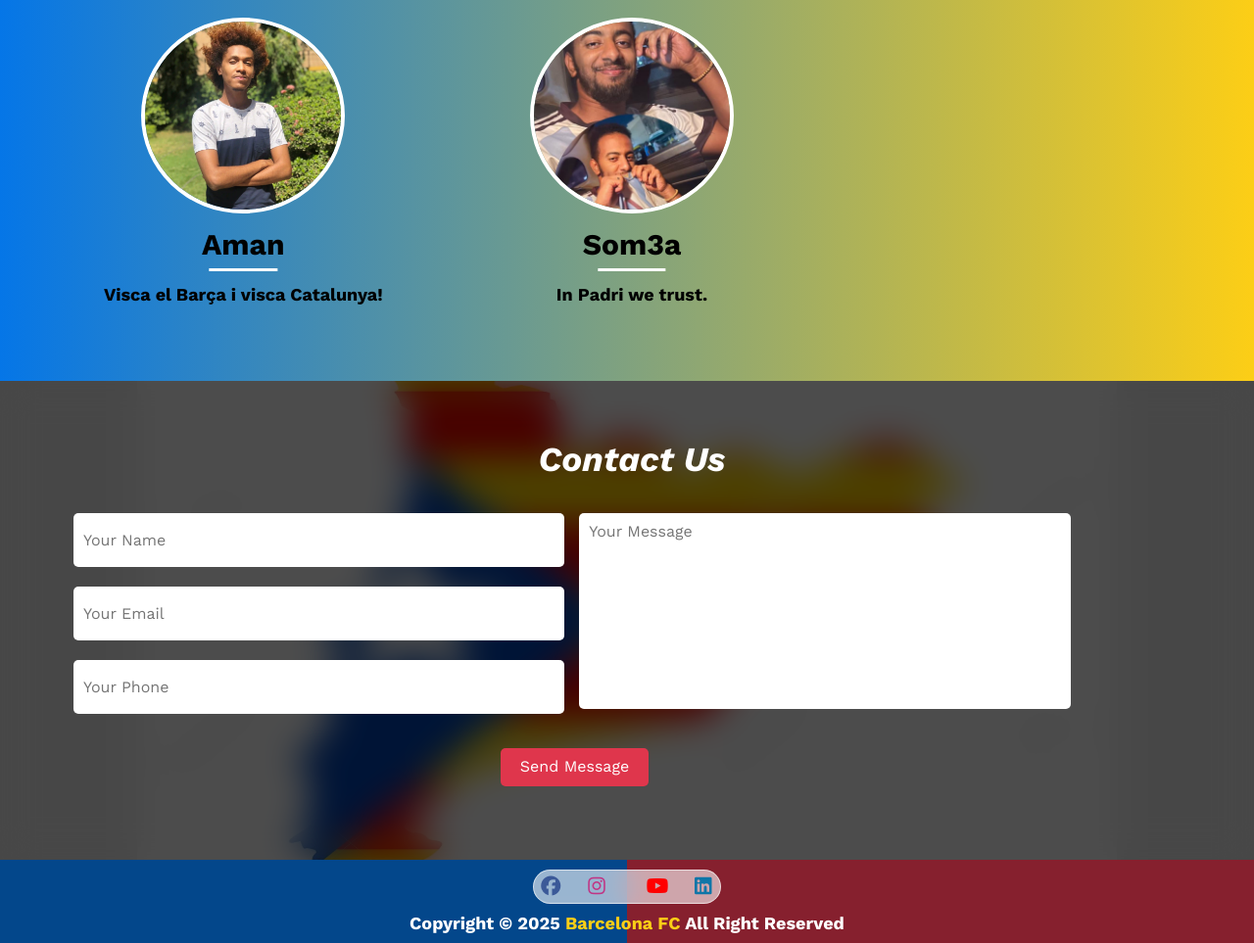
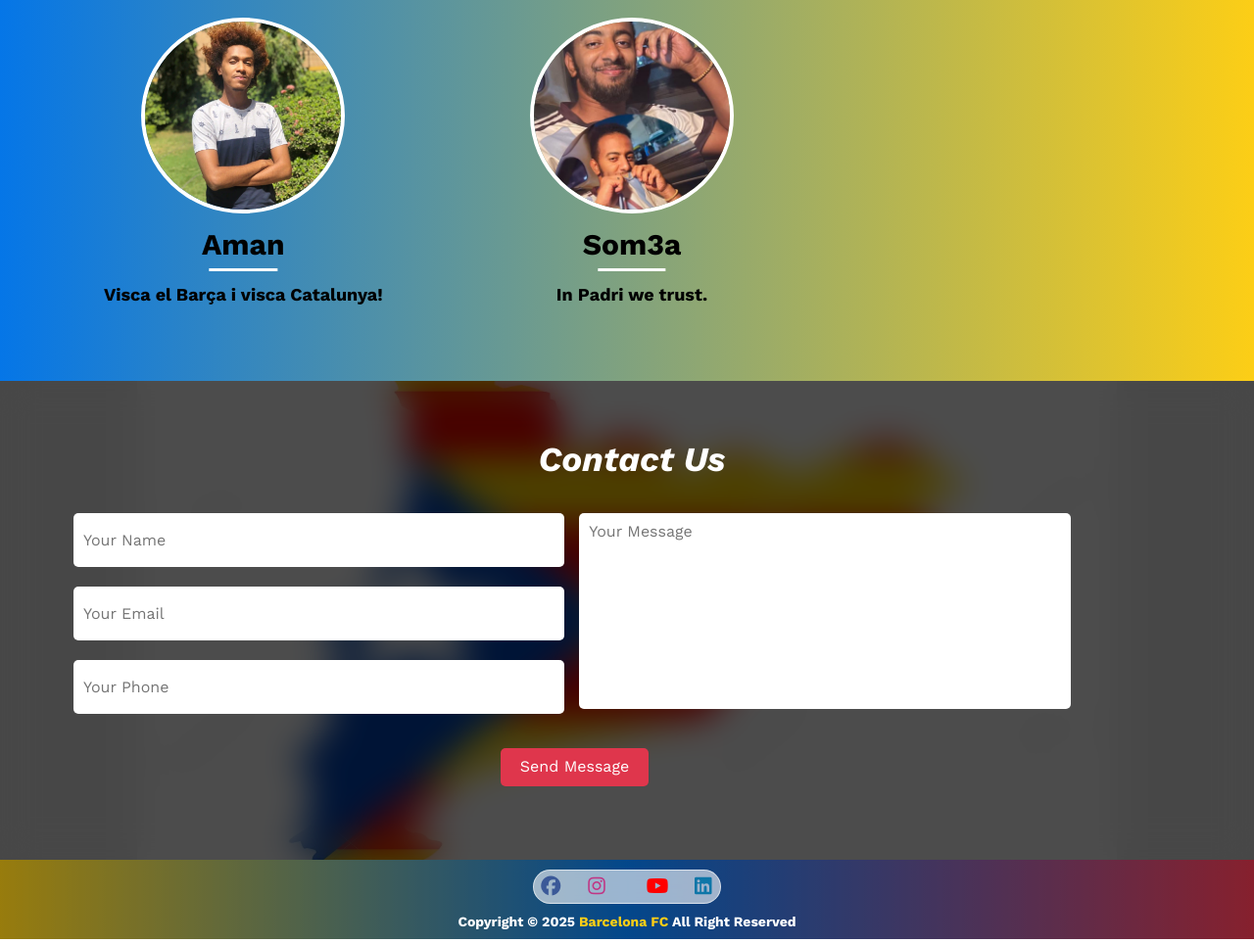
Before and after one commit to Yousif-PT/FCB-Barcelona-, a plain HTML site: page index.html in a window 1280 px wide. Shown: the part 3861-4824 px from the top of the page at 98% size. Drawn offline with nearby package versions, Linux system fonts and the light colour scheme.

Commit message:
Resposive Done

```diff
--- a/CSS/master.css
+++ b/CSS/master.css
@@ -997,8 +997,9 @@ body {
 	padding: 10px 0;
 	background: linear-gradient(
 		to right,
-		var(--main-color) 50%,
-		var(--sec-color) 50%
+		var(--third-color),
+		var(--main-color),
+		var(--sec-color)
 	);
 	text-align: center;
 	position: relative;
@@ -1015,7 +1016,7 @@ body {
 }
 .footer p {
 	color: white;
-	font-size: 18px;
+	font-size: 14px;
 	font-weight: bold;
 	position: relative;
 	z-index: 2;
```
